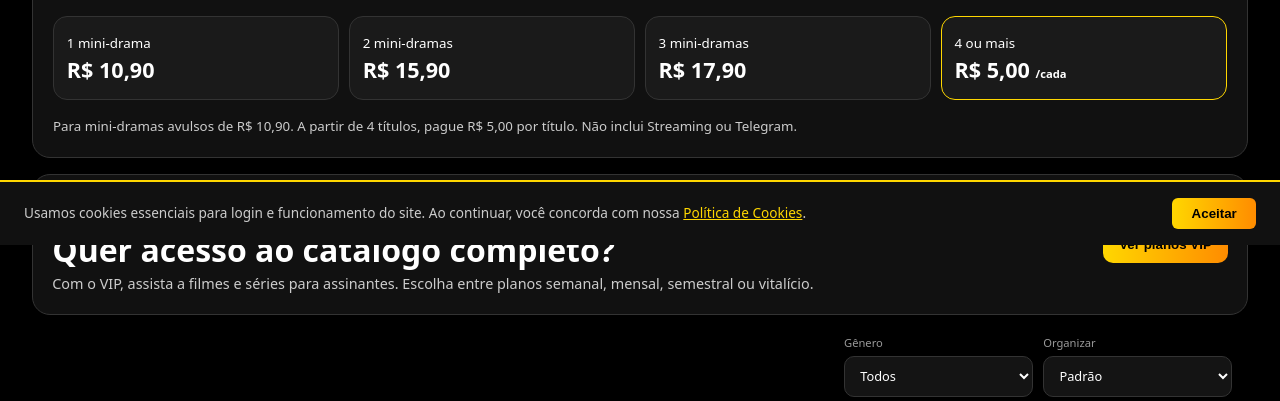
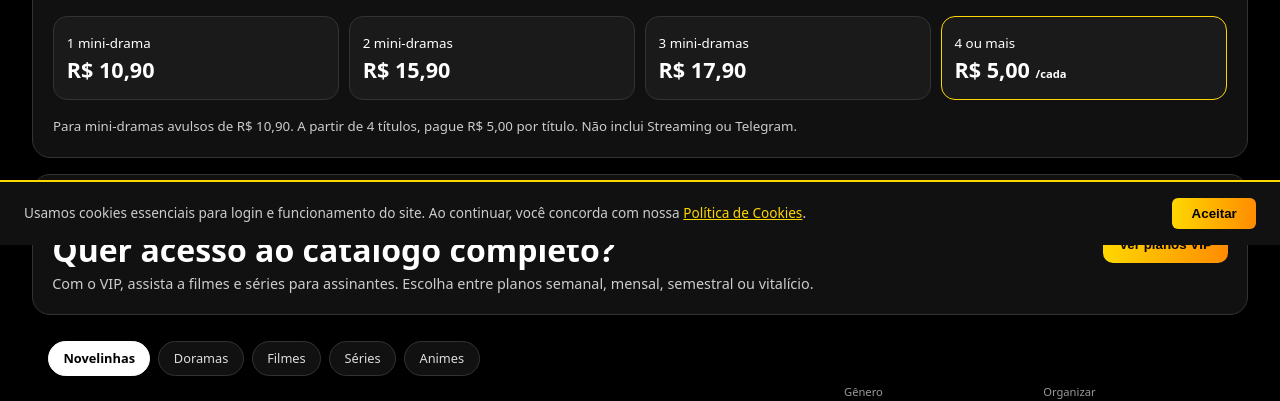
Before and after one commit to Manowiu/topdoramas, a plain HTML site: page index.html in a window 1280 px wide. Shown: the part 555-956 px from the top of the page. Drawn offline with nearby package versions, Linux system fonts and the light colour scheme.

Commit message:
Add separate catalog guide tabs

```diff
--- a/index.html
+++ b/index.html
@@ -101,6 +101,10 @@
     }
     .filters { padding: .8rem 1rem; gap: .5rem; }
     #filters { display:none !important; }
+    .catalog-tabs { display:flex;gap:.5rem;overflow-x:auto;padding:.6rem 1rem .25rem;scrollbar-width:none; }
+    .catalog-tabs::-webkit-scrollbar { display:none; }
+    .catalog-tab-btn { flex:0 0 auto;background:#111;border:1px solid #333;border-radius:999px;color:#ddd;padding:.45rem .9rem;font:inherit;font-size:.8rem;cursor:pointer; }
+    .catalog-tab-btn.active { background:#fff;border-color:#fff;color:#000;font-weight:700; }
     .catalog-controls { display:flex;gap:.65rem;padding:.25rem 1rem .75rem; }
     .catalog-controls label { flex:1;min-width:0;color:#999;font-size:.7rem; }
     .catalog-controls select { display:block;width:100%;margin-top:.25rem;background:#141414;color:#fff;border:1px solid #333;border-radius:10px;padding:.6rem .7rem;font:inherit;font-size:.8rem; }
@@ -842,6 +846,13 @@
         <button type="button" onclick="document.getElementById('vipModal').classList.add('open')" style="background:linear-gradient(90deg,var(--yellow),var(--orange));color:#000;border:none;border-radius:10px;padding:.7rem 1rem;font-weight:800;cursor:pointer;">Ver planos VIP</button>
       </div>
     </section>
+    <nav class="catalog-tabs" id="catalogTabs" aria-label="Guias do catálogo">
+      <button class="catalog-tab-btn active" data-src="loja" type="button" onclick="selectVodSource('loja')">Novelinhas</button>
+      <button class="catalog-tab-btn" data-src="doramas" type="button" onclick="selectVodSource('doramas')">Doramas</button>
+      <button class="catalog-tab-btn" data-src="movies" type="button" onclick="selectVodSource('movies')">Filmes</button>
+      <button class="catalog-tab-btn" data-src="series" type="button" onclick="selectVodSource('series')">Séries</button>
+      <button class="catalog-tab-btn" data-src="animes" type="button" onclick="selectVodSource('animes')">Animes</button>
+    </nav>
         <div class="catalog-controls" id="catalogControls">
         <label>Gênero
           <select id="catalogGenreFilter"><option value="all">Todos</option></select>
@@ -1907,7 +1918,7 @@
 
     function selectVodSource(source) {
       vodSource = source;
-      document.querySelectorAll('#vodSources .filter-btn, #sideMenu .menu-category-btn, #bottom-nav .bottom-category-btn').forEach(btn => {
+      document.querySelectorAll('#vodSources .filter-btn, #sideMenu .menu-category-btn, #bottom-nav .bottom-category-btn, #catalogTabs .catalog-tab-btn').forEach(btn => {
         btn.classList.toggle('active', btn.dataset.src === source);
       });
       document.getElementById('sideMenu').classList.remove('open');
```
